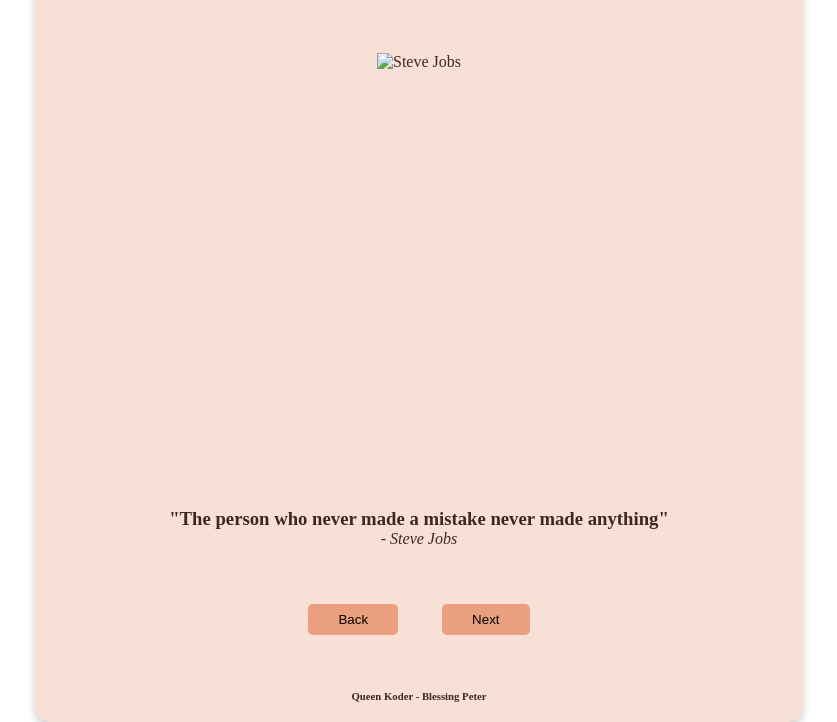
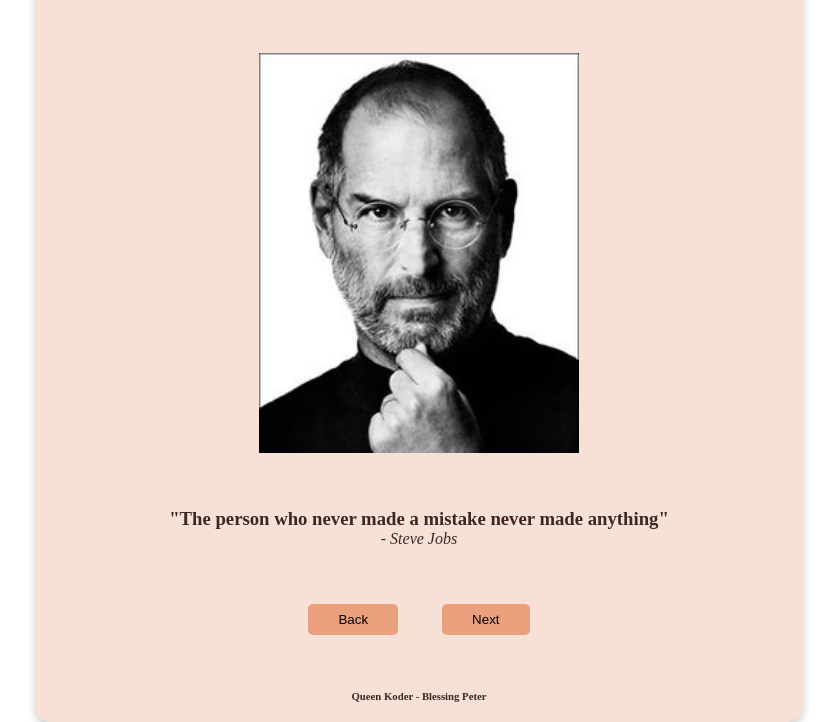
Before and after one commit to WTF2023-4/queen-koders-one, a plain HTML site: page index.html in a window 1280 px wide. Shown: the part 78-800 px from the top of the page, without its empty margins (221-1058 px from the left). Drawn offline with Linux system fonts and the light colour scheme.

Commit message:
Add image

```diff
--- a/index.html
+++ b/index.html
@@ -53,7 +53,7 @@
             <h1>Work Quote</h1>
             <p>By Blessing</p>
         </div>
-        <img src="/stevejobs.jpeg" alt="Steve Jobs" />
+        <img src="stevejobs.jpeg" alt="Steve Jobs" />
         <div>
             <h3>"The person who never made a mistake never made anything"</h3>
             <cite>- Steve Jobs</cite>
```
Also changed, not shown: stevejobs.jpeg (added).
